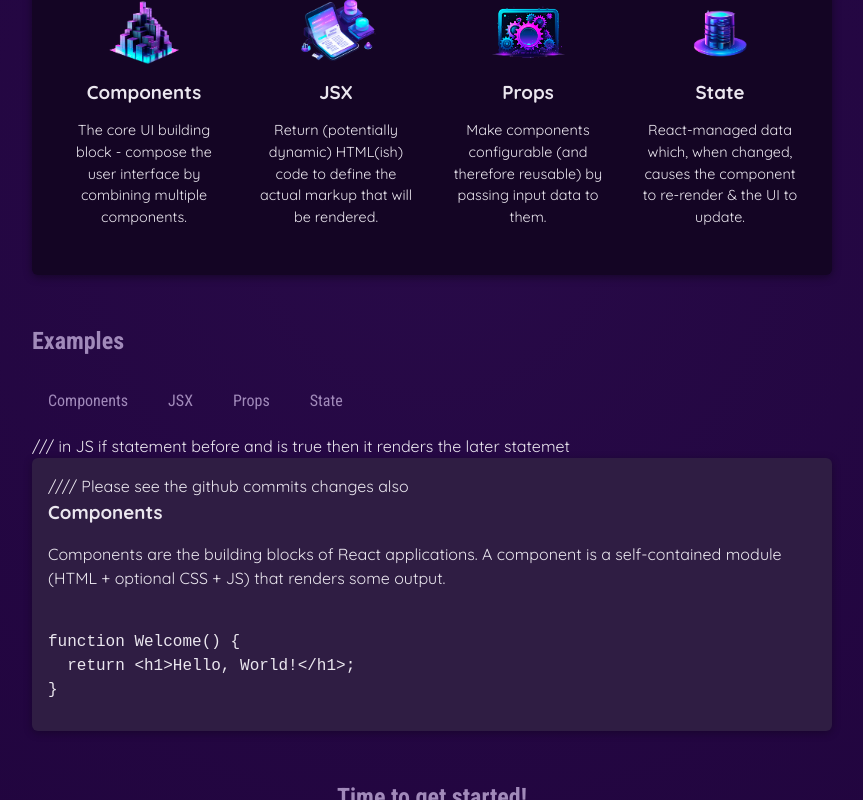
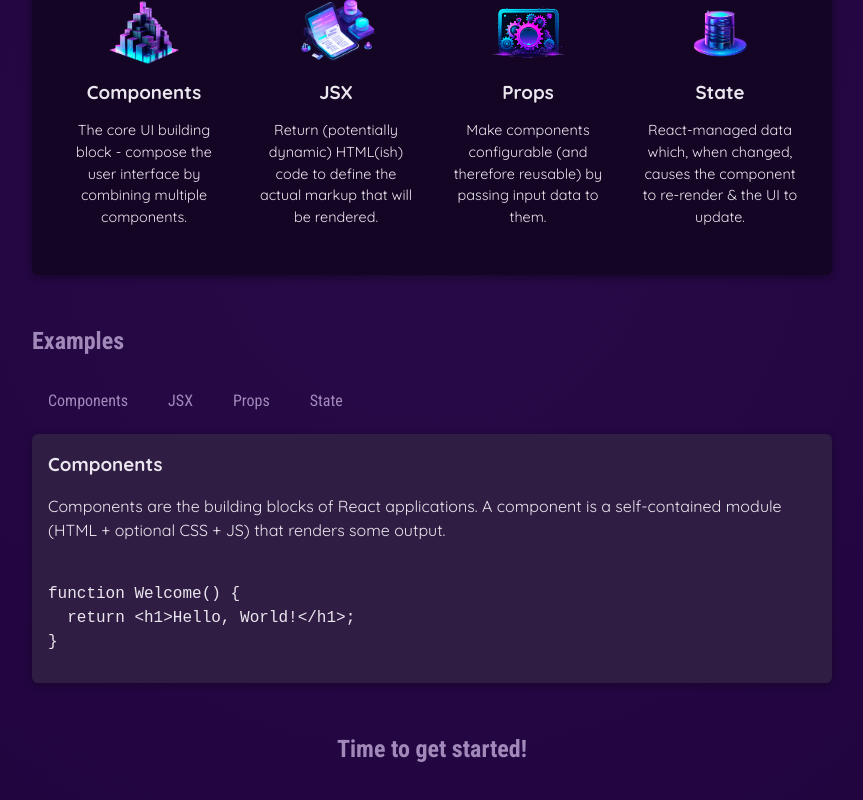
Before and after one commit to AnujKumarSingh-Code/React-Guide, a React (Vite) app: page / in a window 1280 px wide. Both pictures are taken after a click on the button "Components". Shown: the part 424-1224 px from the top of the page, without its empty margins (208-1071 px from the left). Built offline with nearby package versions, Linux system fonts and the light colour scheme.

Commit message:
More conditional rendering

```diff
--- a/src/App.jsx
+++ b/src/App.jsx
@@ -17,6 +17,21 @@
   function handleSelect(selectedButton) {
     setSelectedTopic(selectedButton);
     console.log(selectedTopic);
+  }
+
+  let tabcontent = <p>Please select a topic</p>;
+
+  if(selectedTopic)
+  {
+    tabcontent = <div id="tab-content">
+      <h3>{EXAMPLES[selectedTopic].title}</h3>
+      <p>{EXAMPLES[selectedTopic].description}</p>
+      <pre>
+        <code>
+        {EXAMPLES[selectedTopic].code}
+        </code>
+      </pre>
+    </div>
   }
 
   return (
@@ -57,16 +72,9 @@
           <TabButton onSelect={() => handleSelect("props")}>Props</TabButton>
           <TabButton onSelect={() => handleSelect("state")}>State</TabButton>
         </menu>
-        {!selectedTopic && (<p>Please select a topic</p>) } /// in JS if statement before and is true then it renders the later statemet
-        {selectedTopic ? (<div id="tab-content">            //// Please see the github commits changes also
-          <h3>{EXAMPLES[selectedTopic].title}</h3>
-          <p>{EXAMPLES[selectedTopic].description}</p>
-          <pre>
-            <code>
-            {EXAMPLES[selectedTopic].code}
-            </code>
-          </pre>
-        </div>) : null}
+
+
+        {tabcontent}
 
 
        </section>
```
